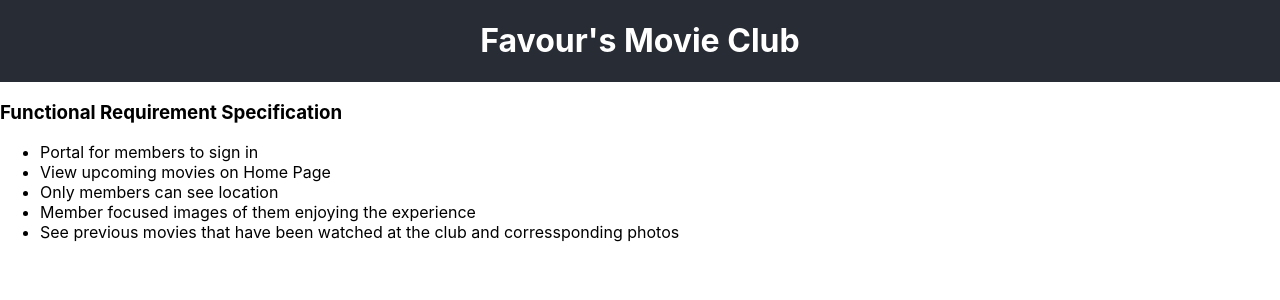
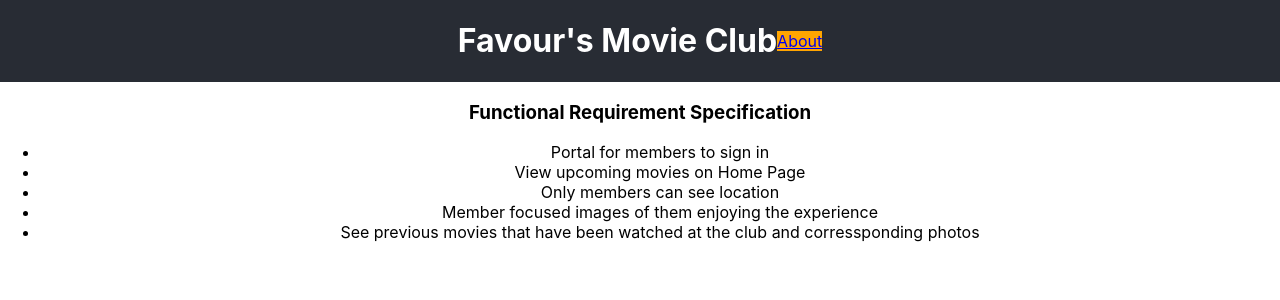
Before and after one commit to FavourEEZ/ReactApplications, a React (Create React App) app: page / in a window 1280 px wide. Shown: the top 300 px of the page. Built offline with nearby package versions, Linux system fonts and the light colour scheme.

Commit message:
NoDays: About, css positioning

```diff
--- a/src/App.css
+++ b/src/App.css
@@ -1,23 +1,23 @@
-/* .App {
+.App {
   text-align: center;
-} */
+}
 
 .App-header {
   background-color: #282c34;
   /* min-height: 100vh; */
   display: flex;
-  flex-direction: column;
+  flex-direction: row;
   align-items: center;
   justify-content: center;
-  /* font-size: calc(10px + 2vmin); */
   color: white;
 }
 
-/* @keyframes App-logo-spin {
-  from {
-    transform: rotate(0deg);
-  }
-  to {
-    transform: rotate(360deg);
-  }
-} */
+.centerText {
+  color: white;
+  /* align-items: center; */
+  /* text-align: center;   */
+}
+
+.about {
+  background-color: orange;
+}
--- a/src/App.js
+++ b/src/App.js
@@ -1,12 +1,11 @@
-import logo from './logo.svg';
 import './App.css';
 
 function App() {
   return (
     <div className="App">
       <header className="App-header">
-        <h1> Favour's Movie Club </h1>
-
+        <h1 className="centerText"> Favour's Movie Club </h1>
+        <a href="#" className="about" >About</a>
       </header>
       <div className="main-wrapper">
         <h3>Functional Requirement Specification</h3>
```
